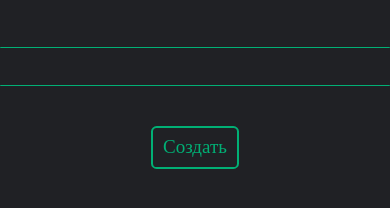
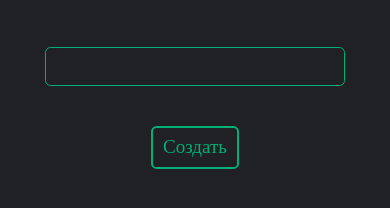
Before and after one commit to FarMK1703/QR-generator, a plain HTML site: page index.html in a window 390 px wide. Shown: the part 170-378 px from the top of the page. Drawn offline with Linux system fonts and the light colour scheme.

Commit message:
bugs fixed

```diff
--- a/style.css
+++ b/style.css
@@ -165,8 +165,8 @@ form button:hover{
 }
 
 
-@media(max-width:380px){
+@media(max-width:450px){
     form input{
-        width: 310px;
+        width: 300px;
     }
 }
```
